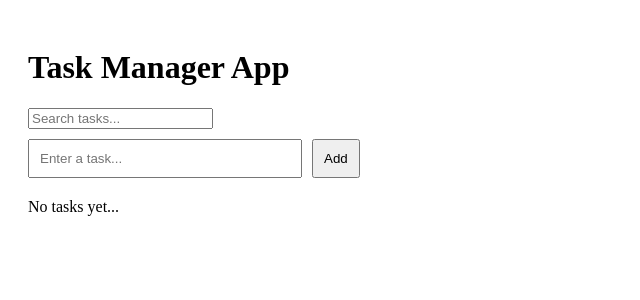
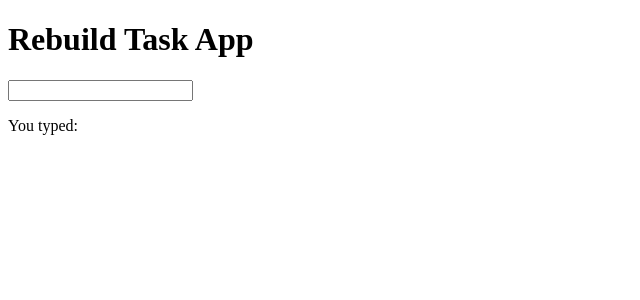
Before and after one commit to Pawina85/task-manager, a React (Vite) app: page / in a window 1280 px wide. Shown: the top 300 px of the page, without its empty margins (0-640 px from the left). Built offline with nearby package versions, Linux system fonts and the light colour scheme.

Commit message:
Simplify App component for rebuilding task app

```diff
--- a/src/App.jsx
+++ b/src/App.jsx
@@ -1,79 +1,17 @@
-import { useState, useEffect, } from "react";
-import TaskForm from "./components/TaskForm";
-import TaskList from "./components/TaskList";
+import { useState } from "react";
 
 export default function App() {
-  const [tasks, setTasks] = useState([]);
-  const [loaded, setLoaded] = useState(false);
-  const [filter, setFilter] = useState("all");
-  const [search, setSearch] = useState("");
+  const [text, setText] = useState("");
+  return (
+    <div>
+      <h1>Rebuild Task App</h1>
 
-  useEffect(() => {
-    const savedTasks = localStorage.getItem("tasks");
-
-    if (savedTasks) {
-      setTasks(JSON.parse(savedTasks));
-    } setLoaded(true);
-  }, []);
-
-  useEffect(() => {
-    if (!loaded) return;
-
-    localStorage.setItem("tasks", JSON.stringify(tasks));
-  }, [tasks, loaded]);
-
-  function addTask(text) {
-    const newTask = {
-      id: Date.now(),
-      text: text,
-      completed: false,
-    };
-
-    setTasks([...tasks, newTask]);
-  }
-
-  function toggleTask(id) {
-    setTasks(
-      tasks.map((task) =>
-        task.id === id ? { ...task, completed: !task.completed } : task
-      )
-    );
-  }
-
-  function deleteTask(id) {
-    setTasks(tasks.filter((task) => task.id !== id));
-  }
-
-  const filteredTasks = tasks.filter((task) => {
-   const matchesFilter =
-      filter === "all" ||
-      (filter === "active" && !task.completed) ||
-      (filter === "completed" && task.completed);
-
-      const matchesSearch = task.text
-      .toLowerCase()
-      .includes(search.toLowerCase());
-
-    return matchesFilter && matchesSearch;
-  });
-
-  return (
-    <div style={{ padding: "20px" }}>
-      <h1>Task Manager App</h1>
-
-        <input
-        type="text"
-        placeholder="Search tasks..."
-        value={search}
-        onChange={(e) => setSearch(e.target.value)}
-        style={{ marginBottom: "10px", display: "block" }}
-/>
-      <TaskForm onAddTask={addTask} />
-      <TaskList
-        tasks={tasks}
-        onToggleTask={toggleTask}
-        onDeleteTask={deleteTask}
+      <input
+      type="text"
+      value={text}
+      onChange={(e) => setText(e.target.value)}
       />
+      <p>You typed: {text}</p>
     </div>
   );
 }
```
